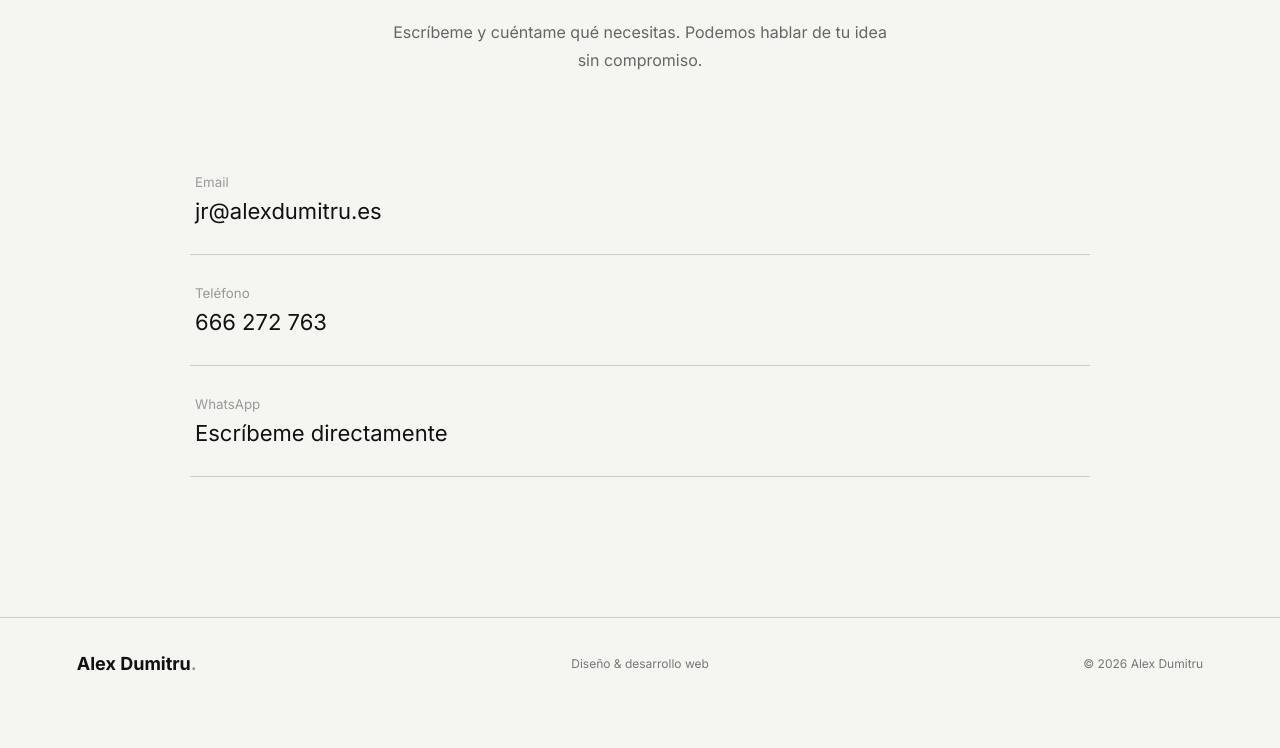
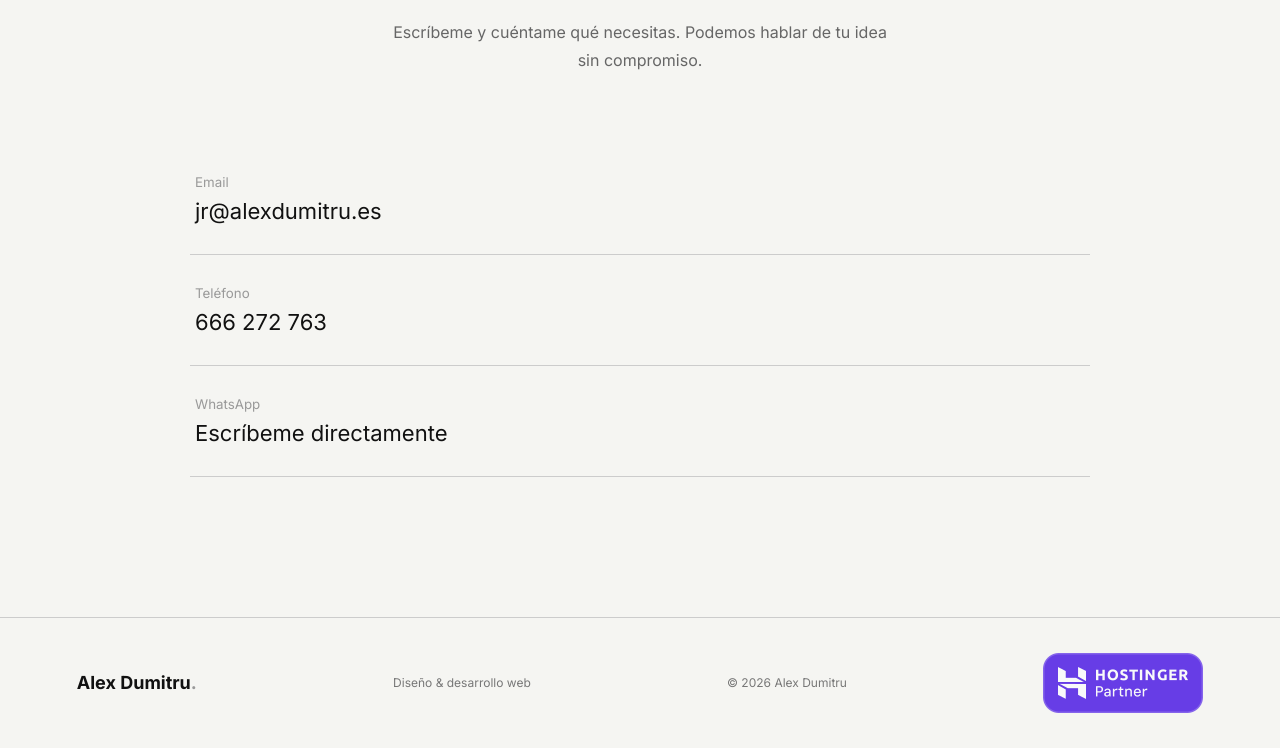
Before and after one commit to canalex158/alexdumitru-web, a plain HTML site: page index.html in a window 1280 px wide. Shown: the part 4928-5676 px from the top of the page. Before the commit the page ends 5637 px from the top, so only its background shows below. Drawn offline with Linux system fonts and the light colour scheme.

Commit message:
Add Hostinger Partner badge to footer

```diff
--- a/index.html
+++ b/index.html
@@ -467,6 +467,18 @@
         © <span id="year"></span> Alex Dumitru
     </p>
 
+<a class="hostinger-partner"
+   href="https://www.hostinger.com/"
+   target="_blank"
+   rel="noopener noreferrer"
+   aria-label="Hostinger Partner — Visitar Hostinger">
+    <img src="hostinger-partner.png"
+         alt="Hostinger Partner"
+         width="160"
+         height="60"
+         loading="lazy">
+</a>
+
 </footer>
 
 
--- a/style.css
+++ b/style.css
@@ -836,3 +836,29 @@ footer {
     }
 
 }
+
+
+/* Insignia Hostinger Partner */
+.hostinger-partner {
+    display: inline-flex;
+    align-items: center;
+    justify-content: center;
+    flex-shrink: 0;
+    transition: transform .2s ease;
+}
+
+.hostinger-partner img {
+    display: block;
+    width: 160px;
+    height: auto;
+}
+
+.hostinger-partner:hover {
+    transform: translateY(-2px);
+}
+
+@media (max-width: 600px) {
+    .hostinger-partner img {
+        width: 145px;
+    }
+}
```
Also changed, not shown: hostinger-partner.png (added).
